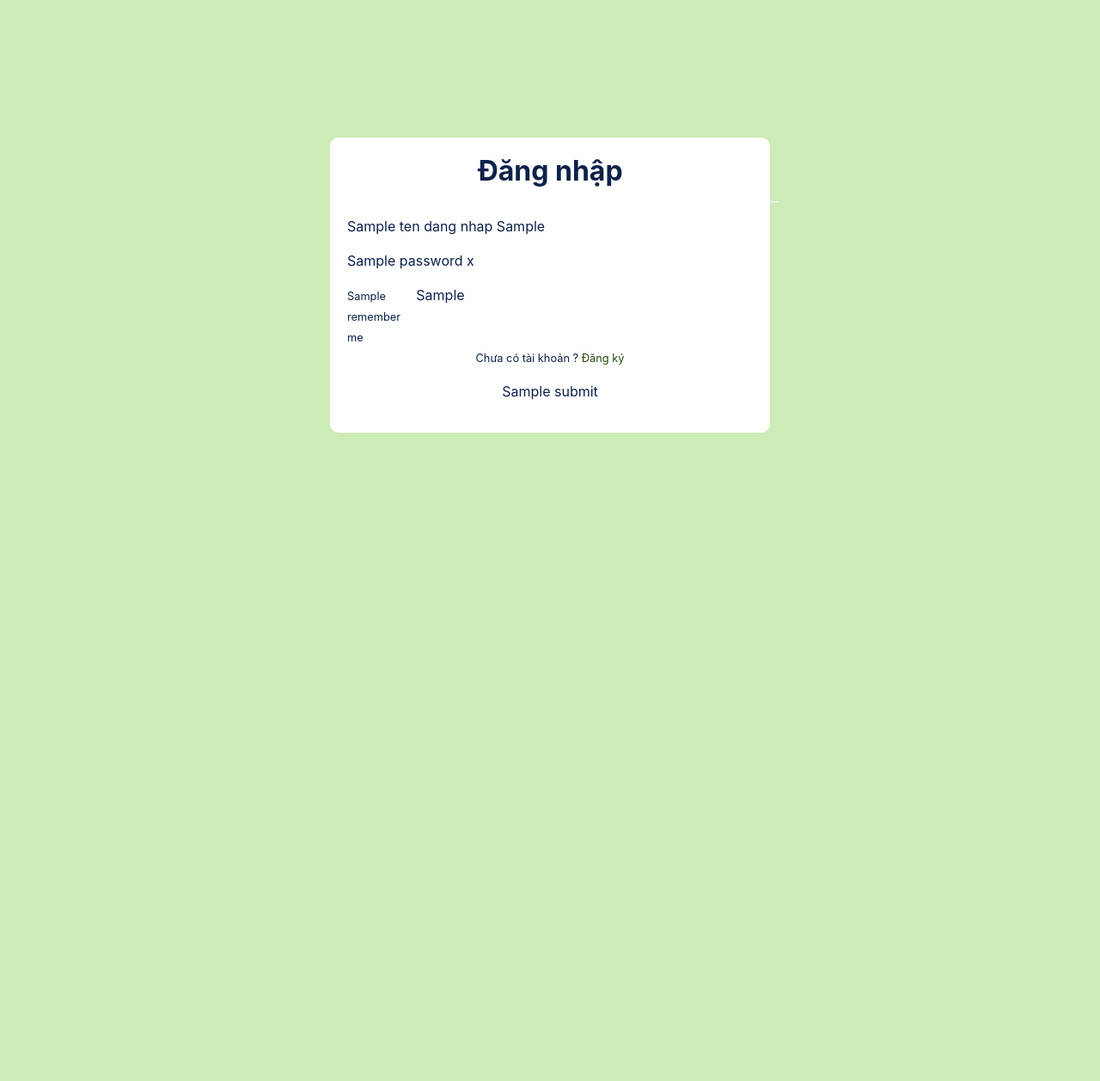
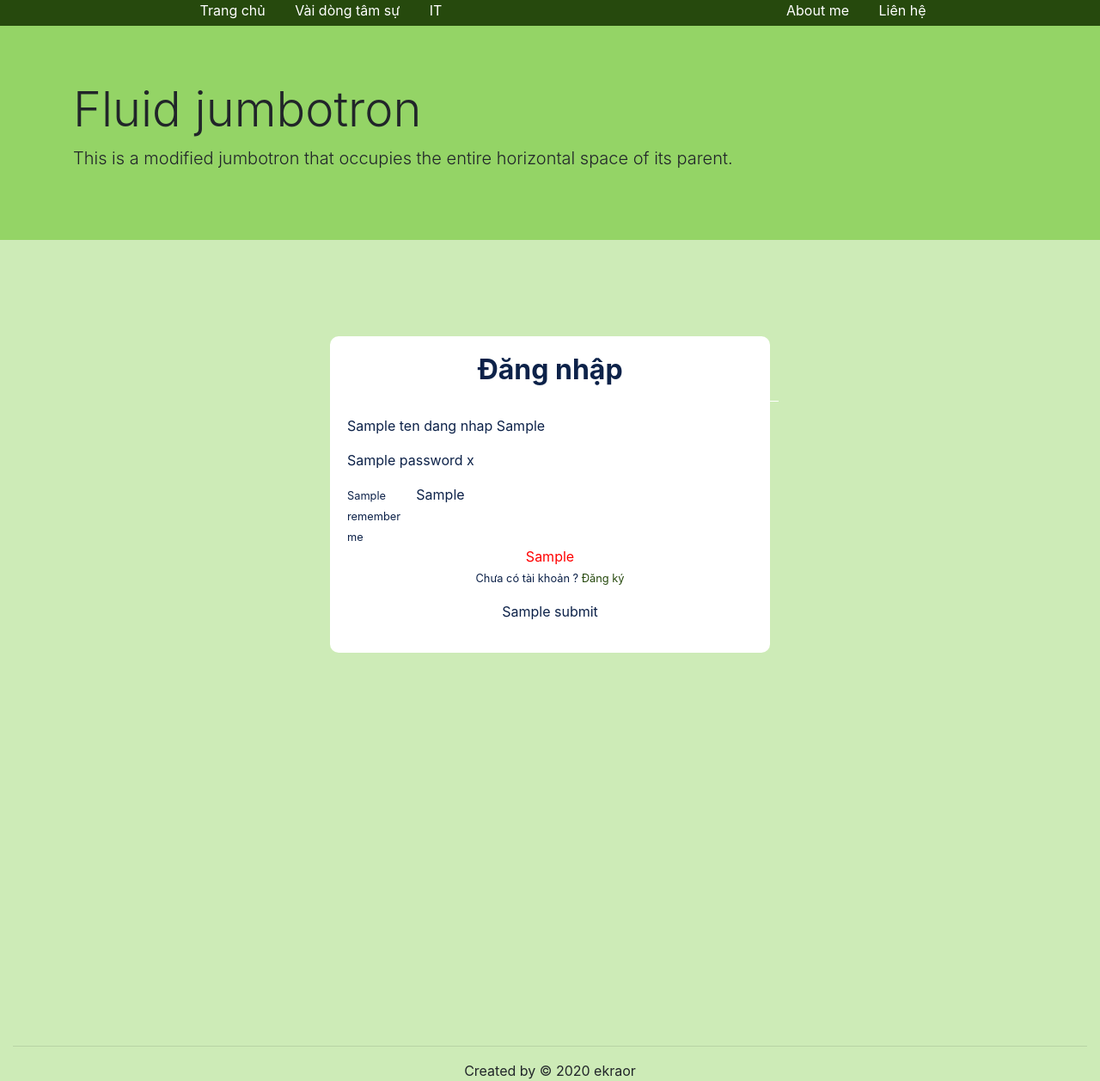
Before and after one commit to willman003/my_blog, a Python web app: template application/templates/auth/Login.html in a window 1280 px wide. Shown: the whole page at 86% size. Before the commit the page ends 503 px from the top, so only its background shows below. Run offline with Jinja, Linux system fonts and the light colour scheme; the template is opened without the code that fills it: most values are stand-ins (such as "Sample title", 1, 10 or a date in 2020); some libraries are stand-ins or nearby versions.

Commit message:
Creating Migration, Complete master.html, Adding main

```diff
--- a/application/main/__init__.py
+++ b/application/main/__init__.py
@@ -2,4 +2,8 @@ from flask import Blueprint
 
 main = Blueprint('main',__name__,template_folder='templates',static_folder='static')
 
+<<<<<<< HEAD
 from . import views
+=======
+from .views import *
+>>>>>>> Complete master.html, adding main, creating DB Migration
--- a/application/models.py
+++ b/application/models.py
@@ -1,6 +1,6 @@
 from werkzeug.security import generate_password_hash, check_password_hash
 from flask_login import UserMixin, AnonymousUserMixin
-from . import login_manager, db
+from . import login_manager, db, create_app
 
 class Role(db.Model):
     __tablename__ = 'roles'
--- a/application/templates/auth/Login.html
+++ b/application/templates/auth/Login.html
@@ -7,7 +7,8 @@
         #dangnhap {
             position: relative;
             /* left: 100px; */
-            top: 20vh;
+            top: 10vh;
+
             width: 40%;
             padding: 20px 20px;
             border-radius: 10px;
@@ -26,7 +27,7 @@
 {%endblock%}
 
 {%block content%}
-    <div class="container" id="dangnhap" style="color: #0D2249;background-color: white;">
+    <div class="container" id="dangnhap" style="color: #0D2249;background-color: white; margin-bottom: 50px;">
         <h2 class="text-center"><b>Đăng nhập</b></h2>
         <hr class="col-md-12" style="border-top: 1px solid white; width: 100%;">
         <form method='POST'>
@@ -58,8 +59,15 @@
                 </div>
 
             </div>
+            {%if thong_bao != ''%}
+            <div class="row">
+                <div class="col-md-12 text-center" style="color:red;">
+                    {{thong_bao}}
+                </div>
+            </div>
+            {%endif%}
             <div class="form-group text-center">
-                <small>Chưa có tài khoản ? <a href="{{url_for('auth_bp.register')}}"> Đăng ký </a></small>
+                <small>Chưa có tài khoản ? <a href="{{url_for('auth.register')}}"> Đăng ký </a></small>
             </div>
 
             <div class="form-group">
--- /dev/null
+++ b/application/templates/index.html
@@ -0,0 +1 @@
+{%extends 'layout/master.html'%}
--- a/application/templates/layout/master.html
+++ b/application/templates/layout/master.html
@@ -14,13 +14,95 @@
     <script src="https://kit.fontawesome.com/87d1385e4d.js" crossorigin="anonymous"></script>
 
     <title> {%block title%}{%endblock%}Mae Cosmetics</title>
+    <style>
+        .first-link-group {
+            position: relative;
+            left: 15%;
+            display: inline;
+
+        }
+
+        .second-link-group {
+            float: right;
+            position: relative;
+            right: 15%;
+
+        }
+
+        nav a {
+            display: inline;
+            margin-left: 30px;
+        }
+
+        nav a:link {
+            color: white;
+            text-decoration: none;
+        }
+
+        nav a:hover {
+            color: #94D466;
+
+        }
+
+        #Poster{
+            background-color: #94D466;
+        }
+
+        #footer{
+            position: absolute;
+            top: 150%;
+        }
+    </style>
     {%endblock%}
 </head>
 
 <body style="background-color: #CDEBB7;">
 
+    <nav style="background-color: #26490D; color: white; height: 30px;">
+        <div class="container-fluid">
+            <div class="first-link-group">
+                <a href="#">
+                    Trang chủ
+                </a>
+                <a href="#">
+                    Vài dòng tâm sự
+                </a>
+                <a href="#">
+                    IT
+                </a>
+            </div>
+            <div class="second-link-group">
+                <a href="#">
+                    About me
+                </a>
+                <a href="#">
+                    Liên hệ
+                </a>
+            </div>
+
+        </div>
+    </nav>
+    <div class="jumbotron jumbotron-fluid" id="Poster">
+        <div class="container">
+          <h1 class="display-4">Fluid jumbotron</h1>
+          <p class="lead">This is a modified jumbotron that occupies the entire horizontal space of its parent.</p>
+        </div>
+    </div>
+
     {%block content%}
     {%endblock%}
+
+    <div class="container-fluid" id="footer">
+        <div class="row">
+            <div class="col-sm-12">
+                <hr>
+            </div>
+            <div class="col-sm-12 text-center">
+               Created by © 2020 ekraor
+            </div>
+        </div>
+
+    </div>
 
 
 
--- a/config.py
+++ b/config.py
@@ -13,7 +13,11 @@ class Config:
 class DevelopmentConfig(Config):
     DEBUG = True
     SQLALCHEMY_DATABASE_URI = os.environ.get('DEV_DATABASE_URL') or \
+<<<<<<< HEAD
         'sqlite:///' + os.path.join(basedir, 'application/data/my_blog.db')
+=======
+        'sqlite:///' + os.path.join(basedir, 'application/du_lieu/data-dev.db')
+>>>>>>> Complete master.html, adding main, creating DB Migration
 
 class TestingConfig(Config):
     TESTING = True
--- a/run_server.py
+++ b/run_server.py
@@ -1,4 +1,5 @@
-from application import create_app
+from application import create_app, db
+from application.models import *
 from os import environ
 
 app = create_app('development')
```
Also changed, not shown: application/__init__.py (+12 -0 lines), application/authentication/views.py (+22 -1 lines), application/main/views.py (+11 -0 lines), migrations/versions/e038f04ab335_.py (added, +45 -0 lines), application/du_lieu/data-dev.db (added).
